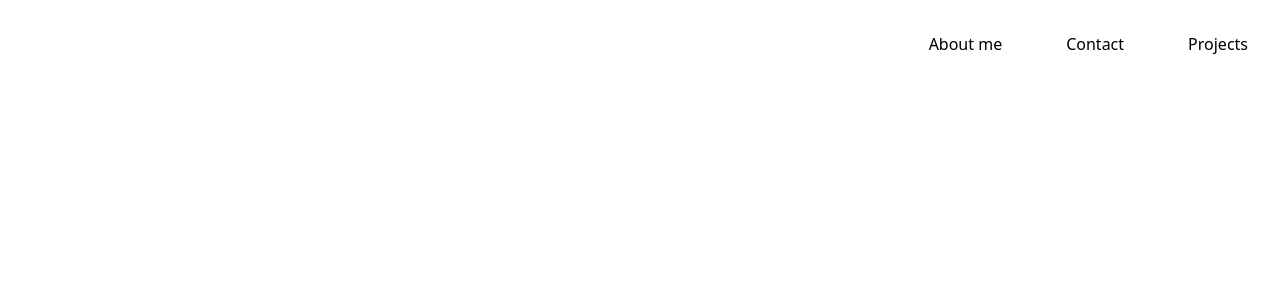
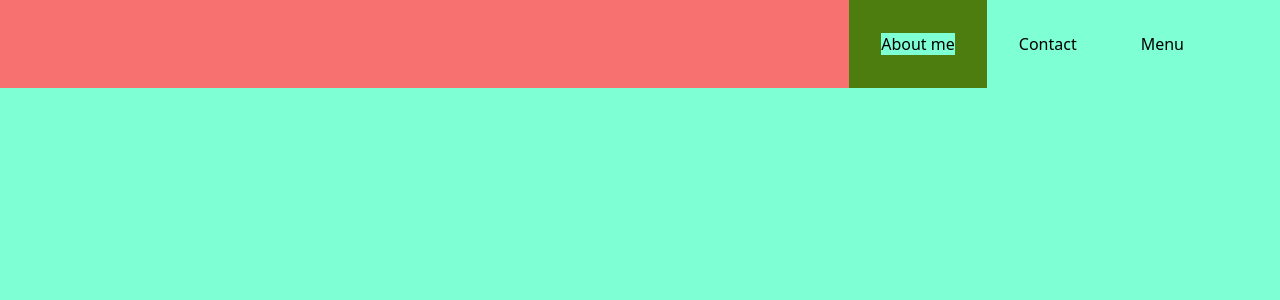
Before and after one commit to fruvesito/ReactProject, a React (Vite) app: page / in a window 1280 px wide. Shown: the top 300 px of the page. Built offline with nearby package versions, Linux system fonts and the light colour scheme.

Commit message:
Add Navbar

```diff
--- a/src/Components/Navbar/Navbar.jsx
+++ b/src/Components/Navbar/Navbar.jsx
@@ -1,9 +1,11 @@
 export default function Navbar(){
     return (
-        <div id="Navbar" className="flex justify-end flex-row">
-            <div className="p-8"><a href="#">About me</a></div>
-            <div className="p-8">Contact</div>
-            <div className="p-8">Projects</div>
-        </div>
+        <>
+            <div id="Navbar" className="flex justify-end flex-row bg-red-400">
+                <div className="p-8 bg-lime-700"><a className="hover:bg-fuchsia-100" href="#">About me</a></div>
+                <div className="p-8"><a className="hover:bg-fuchsia-100" href="#">Contact</a></div>
+                <div className="p-8"><a className="hover:bg-fuchsia-100" href="#">Menu</a></div>
+            </div>
+        </>
     )
 }
--- a/src/index.css
+++ b/src/index.css
@@ -1,3 +1,9 @@
 @tailwind base;
 @tailwind components;
 @tailwind utilities;
+
+*{
+  background-color: aquamarine;
+  max-width: 95vw;
+
+}
```
